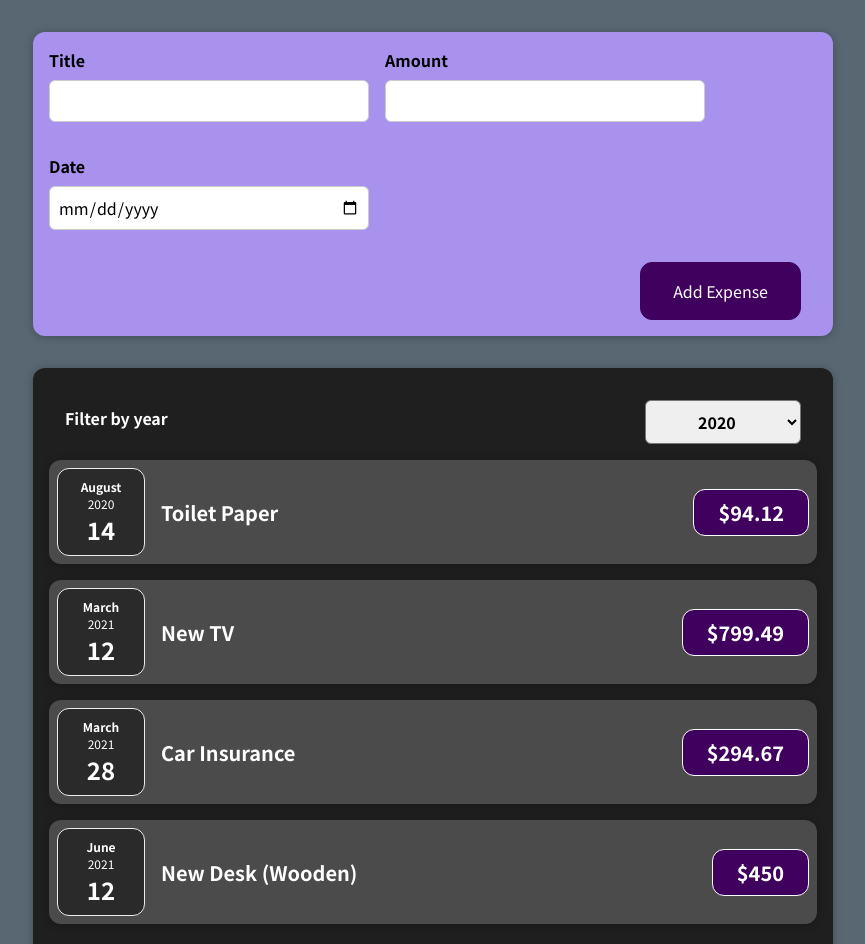
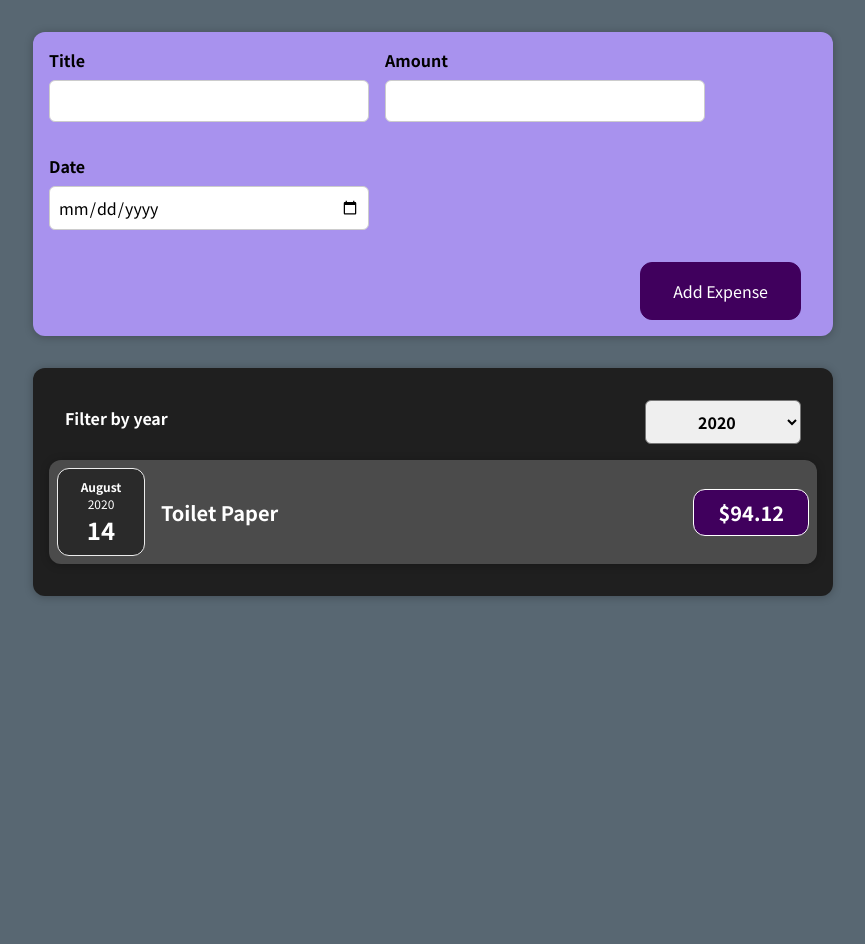
Before and after one commit to AsthaSrivastava8/react-udemy, a React (Create React App) app in the folder react-udemy/: page / in a window 1280 px wide. Shown: the top 944 px of the page, without its empty margins (207-1072 px from the left). After the commit the page ends 800 px from the top, so only its background shows below. Built offline with nearby package versions, Linux system fonts and the light colour scheme.

Commit message:
Display filtered data

```diff
--- a/react-udemy/src/App.js
+++ b/react-udemy/src/App.js
@@ -1,8 +1,9 @@
+import { useState } from "react";
 import Expenses from "./components/Expenses/Expenses";
 import NewExpense from "./components/NewExpense/NewExpense";
 
 function App() {
-  let expenses = [
+  let expensesList = [
     {
       id: "e1",
       title: "Toilet Paper",
@@ -24,8 +25,12 @@
     },
   ];
 
+  const [expenses, setExpenses] = useState(expensesList);
+
   const addExpenseHandler = (expense) => {
-    console.log(expense);
+    setExpenses((prevExpenses) => {
+      return [expense, ...prevExpenses];
+    });
   };
 
   return (
--- a/react-udemy/src/components/Expenses/Expenses.js
+++ b/react-udemy/src/components/Expenses/Expenses.js
@@ -19,26 +19,18 @@
           selected={filteredYear}
           onFilterChange={filterChangeHandler}
         />
-        <ExpenseItem
-          title={props.expenses[0].title}
-          amount={props.expenses[0].amount}
-          date={props.expenses[0].date}
-        />
-        <ExpenseItem
-          title={props.expenses[1].title}
-          amount={props.expenses[1].amount}
-          date={props.expenses[1].date}
-        />
-        <ExpenseItem
-          title={props.expenses[2].title}
-          amount={props.expenses[2].amount}
-          date={props.expenses[2].date}
-        />
-        <ExpenseItem
-          title={props.expenses[3].title}
-          amount={props.expenses[3].amount}
-          date={props.expenses[3].date}
-        />
+        {props.expenses
+          .filter(
+            (expense) => expense.date.getFullYear().toString() === filteredYear
+          )
+          .map((expense) => (
+            <ExpenseItem
+              key={expense.id}
+              title={expense.title}
+              amount={expense.amount}
+              date={expense.date}
+            />
+          ))}
       </Card>
     </div>
   );
```
